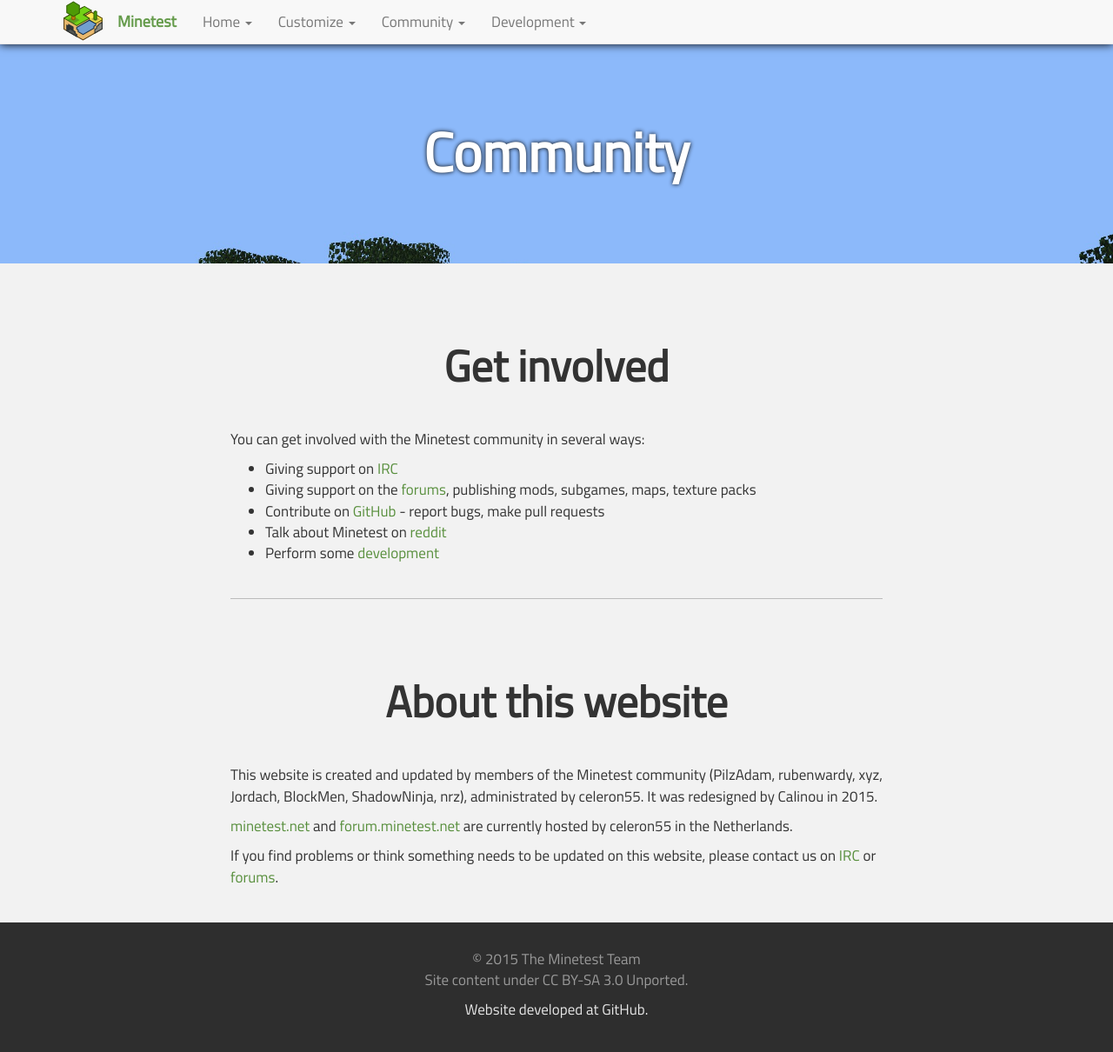
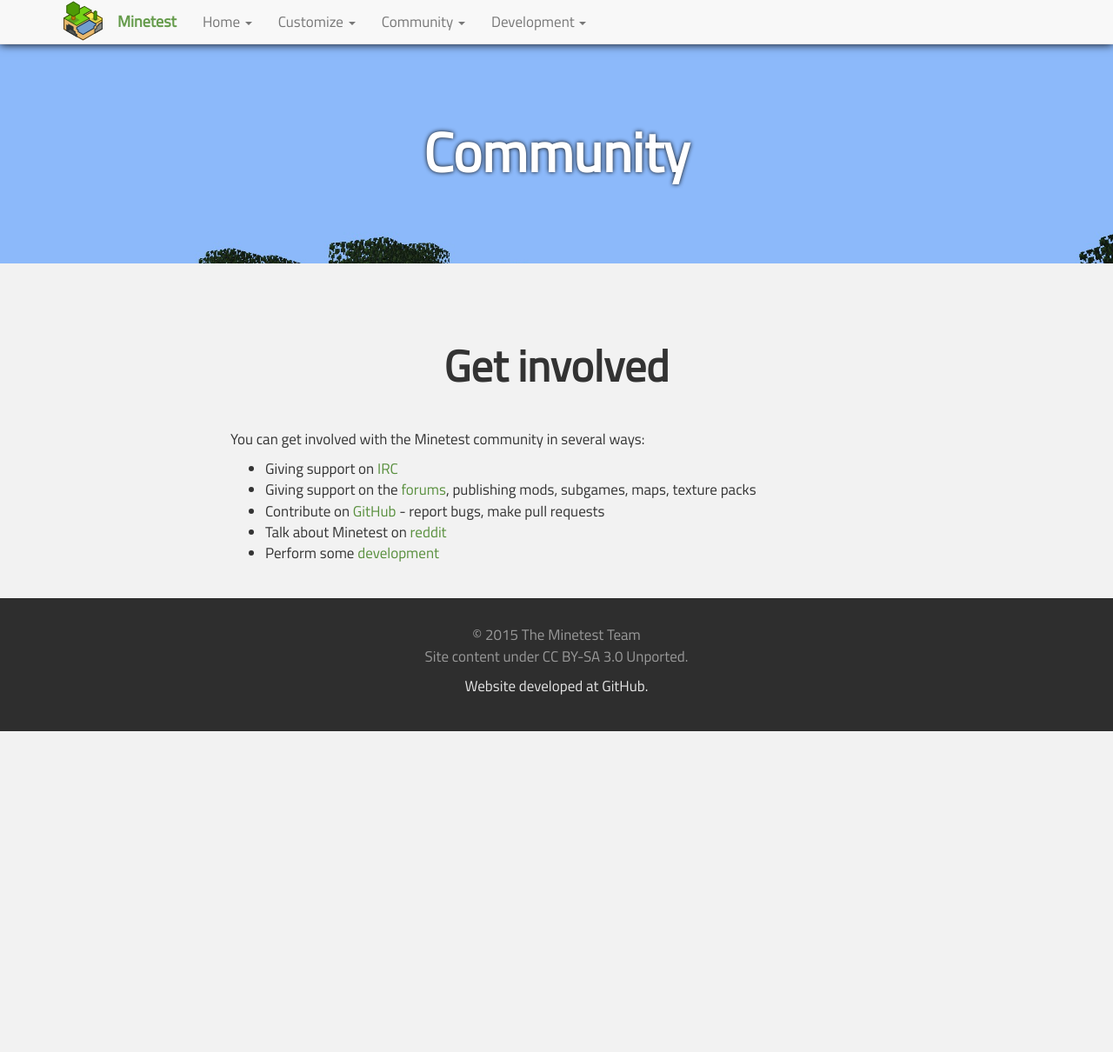
Before and after one commit to minetest/minetest.github.io, a Jekyll site: the page built from community.html, in a window 1280 px wide and 1211 px high. Shown: the whole window at 87% size. Built offline with Jekyll 4.4.1, drawn with Linux system fonts in a browser that asks for light colours; comment, search, counter and statistics services are not loaded.

Commit message:
Remove 'About This Website' section

```diff
--- a/community.html
+++ b/community.html
@@ -18,20 +18,3 @@ redirect_from:
   <li>Talk about Minetest on <a href="http://www.reddit.com/r/Minetest">reddit</a></li>
   <li>Perform some <a href="/development/">development</a></li>
 </ul>
-
-<div class="line"></div>
-<h1>About this website</h1>
-
-<p>
-  This website is created and updated by members of the Minetest community
-  (PilzAdam, rubenwardy, xyz, Jordach, BlockMen, ShadowNinja, nrz),
-  administrated by celeron55. It was redesigned by Calinou in 2015.
-</p>
-
-<p>
-  <a href="//www.minetest.net">minetest.net</a> and <a href="https://forum.minetest.net">forum.minetest.net</a> are currently hosted by celeron55 in the Netherlands.
-</p>
-
-<p>
-  If you find problems or think something needs to be updated on this website, please contact us on <a href="/irc/">IRC</a> or <a href="https://forum.minetest.net">forums</a>.
-</p>
```
